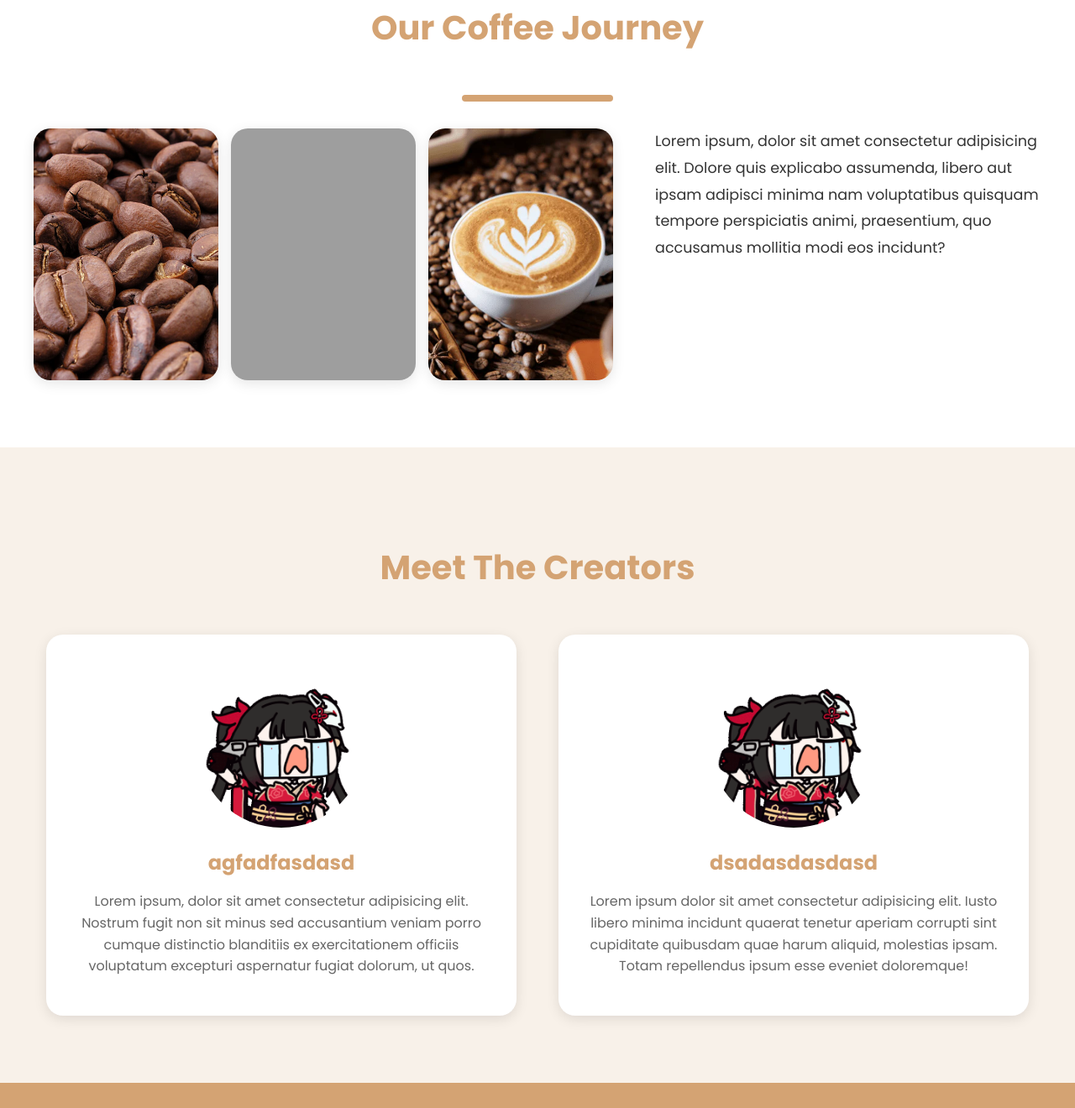
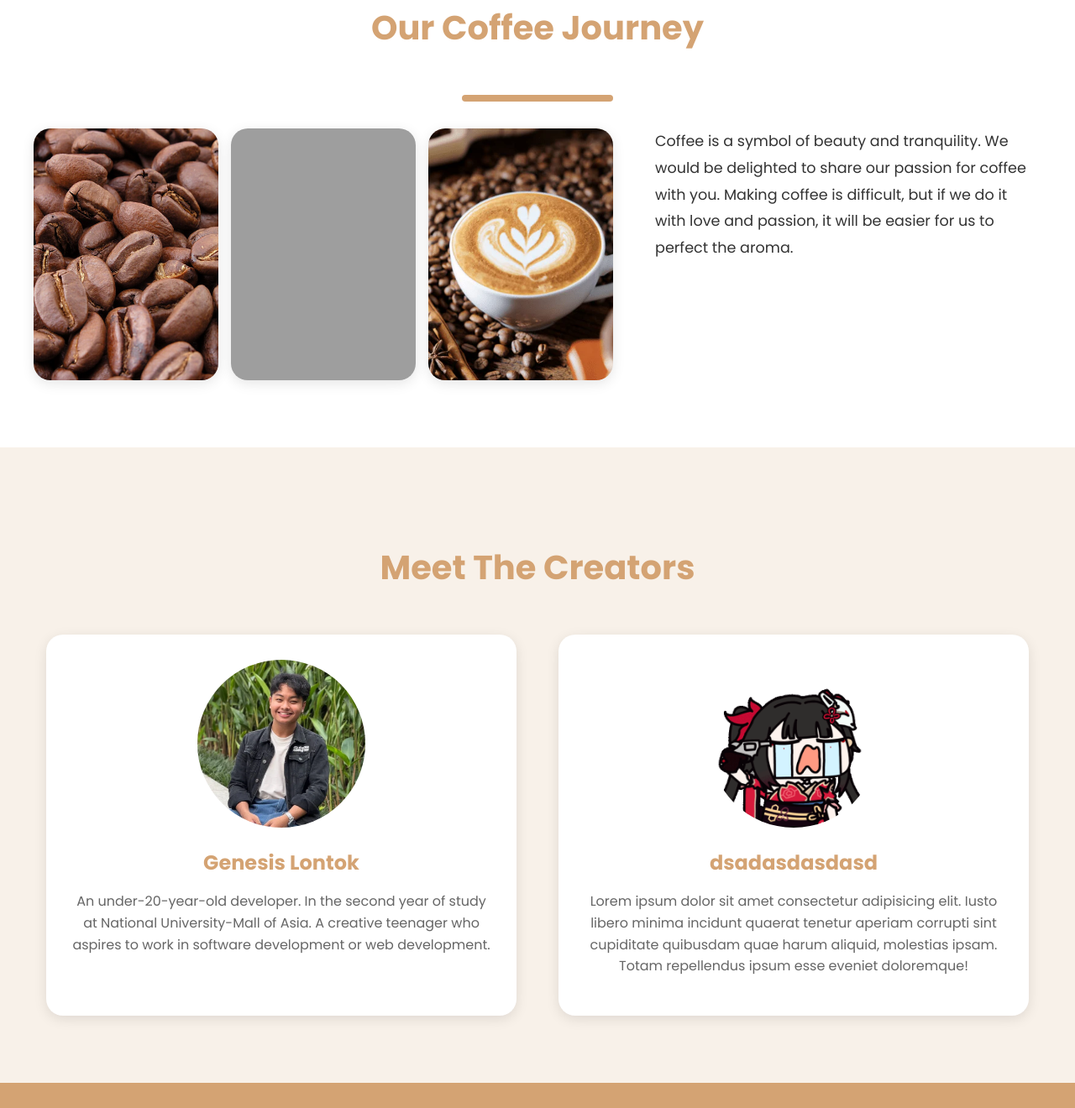
Before and after one commit to DevingGen/Aroma, a plain HTML site: page aboutUs.html in a window 1280 px wide. Shown: the part 240-1560 px from the top of the page at 84% size. Drawn offline with Linux system fonts and the light colour scheme; grey boxes are pictures that could not be loaded.

Commit message:
add files

```diff
--- a/aboutUs.html
+++ b/aboutUs.html
@@ -38,7 +38,7 @@
                 </div>
             </div>
             <div class="journeyText">
-                <p>Lorem ipsum, dolor sit amet consectetur adipisicing elit. Dolore quis explicabo assumenda, libero aut ipsam adipisci minima nam voluptatibus quisquam tempore perspiciatis animi, praesentium, quo accusamus mollitia modi eos incidunt?</p>
+                <p>Coffee is a symbol of beauty and tranquility.  We would be delighted to share our passion for coffee with you.  Making coffee is difficult, but if we do it with love and passion, it will be easier for us to perfect the aroma.</p>
             </div>
         </div>
     </section>
@@ -48,11 +48,11 @@
         <div class="teamContent">
             <div class="teamMember">
                 <div class="memberImage">
-                    <img src="images/hsr-sparkle-gun.gif" alt="ako">
+                    <img src="images/genesis.PNG" alt="ako">
                 </div>
                 <div class="memberInfo">
-                    <h3>agfadfasdasd</h3>
-                    <p>Lorem ipsum, dolor sit amet consectetur adipisicing elit. Nostrum fugit non sit minus sed accusantium veniam porro cumque distinctio blanditiis ex exercitationem officiis voluptatum excepturi aspernatur fugiat dolorum, ut quos.</p>
+                    <h3>Genesis Lontok</h3>
+                    <p>An under-20-year-old developer.  In the second year of study at National University-Mall of Asia.  A creative teenager who aspires to work in software development or web development.</p>
                 </div>
             </div>
             <div class="teamMember">
```
Also changed, not shown: images/genesis.PNG (added).
